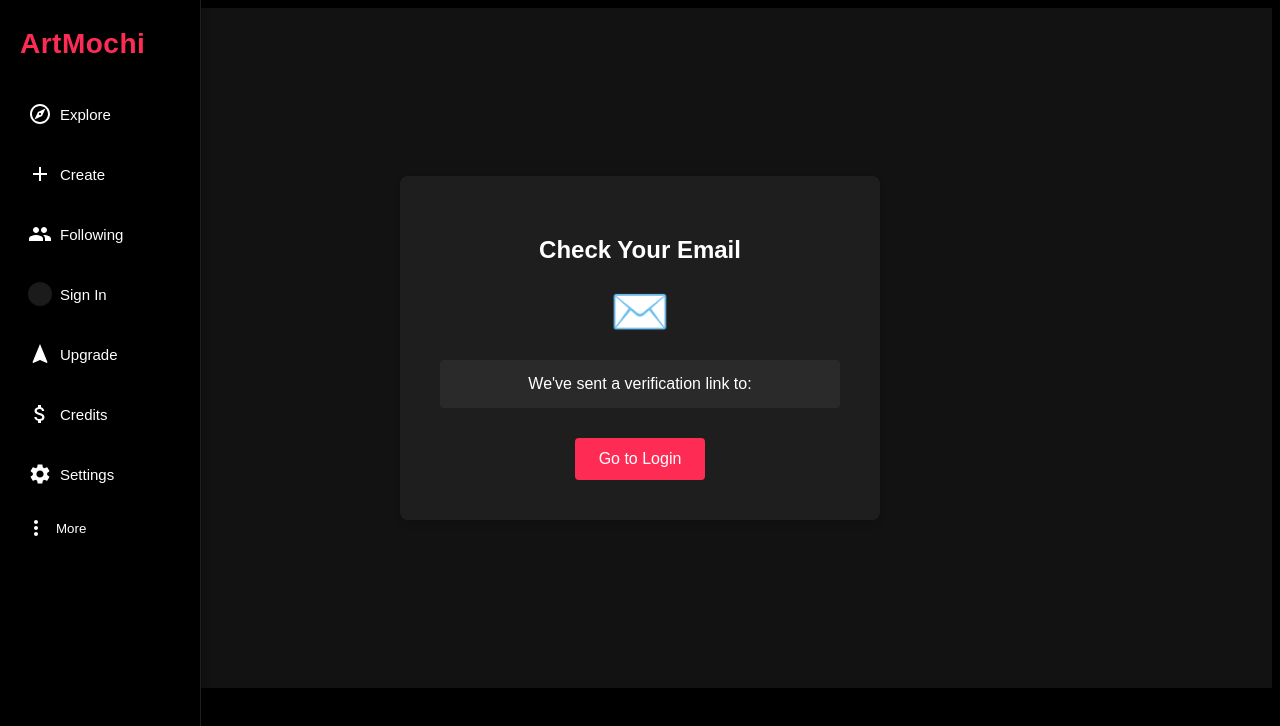
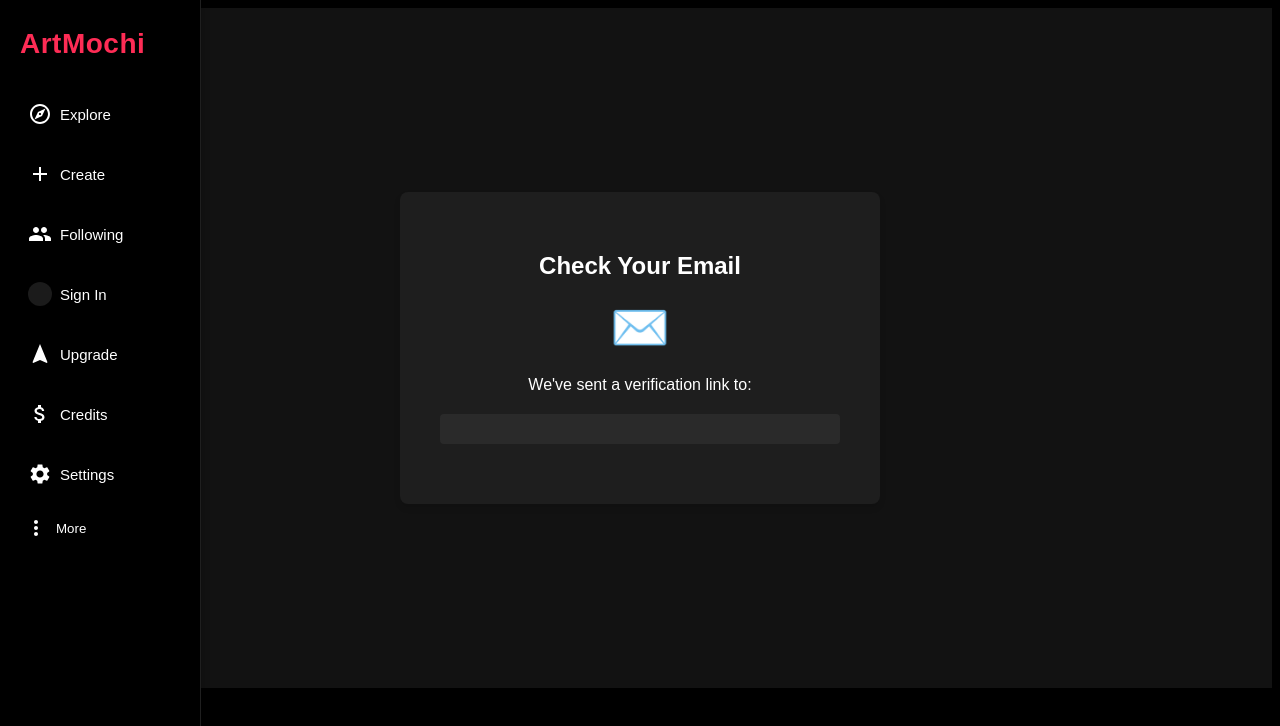
Before and after one commit to Lionheart250/artmochi, a React (Create React App) app in the folder client/: page /verification-sent in a window 1280 px wide. Shown: the top 726 px of the page. Built offline with nearby package versions, Linux system fonts and the light colour scheme.

Commit message:
another try

```diff
--- a/client/src/pages/EmailVerification.js
+++ b/client/src/pages/EmailVerification.js
@@ -17,12 +17,11 @@ const EmailVerification = () => {
                 const response = await fetch(`${process.env.REACT_APP_API_URL}/verify-email/${token}`);
                 const data = await response.json();
 
-                // Always consider it a success if we get tokens
-                if (response.ok && data.token && data.refreshToken) {
+                if (response.ok) {
                     setStatus('success');
                     await login(data.token, data.refreshToken);
                     await fetchUserProfile(data.token);
-                    setTimeout(() => navigate('/', { replace: true }), 1500);
+                    navigate('/', { replace: true });
                 } else {
                     setStatus('error');
                 }
@@ -47,14 +46,14 @@ const EmailVerification = () => {
             {status === 'success' && (
                 <div className="verification-message success">
                     <h2>Email Verified Successfully!</h2>
-                    <p>Redirecting to homepage...</p>
+                    <p>Redirecting...</p>
                 </div>
             )}
 
             {status === 'error' && (
                 <div className="verification-message error">
-                    <h2>Verification Failed</h2>
-                    <p>There was a problem verifying your email. Please try again or contact support.</p>
+                    <h2>Email Already Verified</h2>
+                    <p>Your email has already been verified. You can now log in.</p>
                     <button onClick={() => navigate('/login')} className="redirect-button">
                         Go to Login
                     </button>
--- a/client/src/pages/VerificationSent.js
+++ b/client/src/pages/VerificationSent.js
@@ -1,14 +1,16 @@
 import React, { useState, useEffect } from 'react';
-import { useLocation, useNavigate, Link } from 'react-router-dom';
+import { useLocation, useNavigate } from 'react-router-dom';
 import { useAuth } from '../context/AuthContext';
+import { useProfile } from '../context/ProfileContext';
 import './VerificationSent.css';
 
 const VerificationSent = () => {
   const { state } = useLocation();
-  const { email, message } = state || {};
-  const [verificationStatus, setVerificationStatus] = useState('waiting');
+  const { email } = state || {};
+  const [verificationStatus, setVerificationStatus] = useState('pending');
+  const navigate = useNavigate();
   const { login } = useAuth();
-  const navigate = useNavigate();
+  const { fetchUserProfile } = useProfile();
 
   useEffect(() => {
     if (!email) return;
@@ -25,40 +27,31 @@ const VerificationSent = () => {
 
         if (response.ok && data.isVerified) {
           setVerificationStatus('verified');
-          if (data.token && data.refreshToken) {
-            await login(data.token, data.refreshToken);
-            navigate('/', { replace: true });
-          }
+          await login(data.token, data.refreshToken);
+          await fetchUserProfile(data.token);
+          navigate('/', { replace: true });
         }
       } catch (error) {
-        console.error('Verification check error:', error);
+        console.error('Check verification error:', error);
       }
     };
 
-    const interval = setInterval(checkVerification, 3000);
+    const interval = setInterval(checkVerification, 2000);
     return () => clearInterval(interval);
-  }, [email, login, navigate]);
+  }, [email, login, navigate, fetchUserProfile]);
 
   return (
     <div className="verification-sent-container">
       <div className="verification-sent-card">
         <h2>Check Your Email</h2>
         <div className="email-icon">✉️</div>
-        <p>{message}</p>
-        <p className="email-sent-to">
-          We've sent a verification link to:<br />
-          <strong>{email}</strong>
-        </p>
+        <p>We've sent a verification link to:</p>
+        <p className="email-sent-to"><strong>{email}</strong></p>
         {verificationStatus === 'verified' && (
           <p className="verification-success">
             Email verified! Redirecting...
           </p>
         )}
-        <div className="verification-links">
-          <Link to="/login" className="login-link-button">
-            Go to Login
-          </Link>
-        </div>
       </div>
     </div>
   );
```
